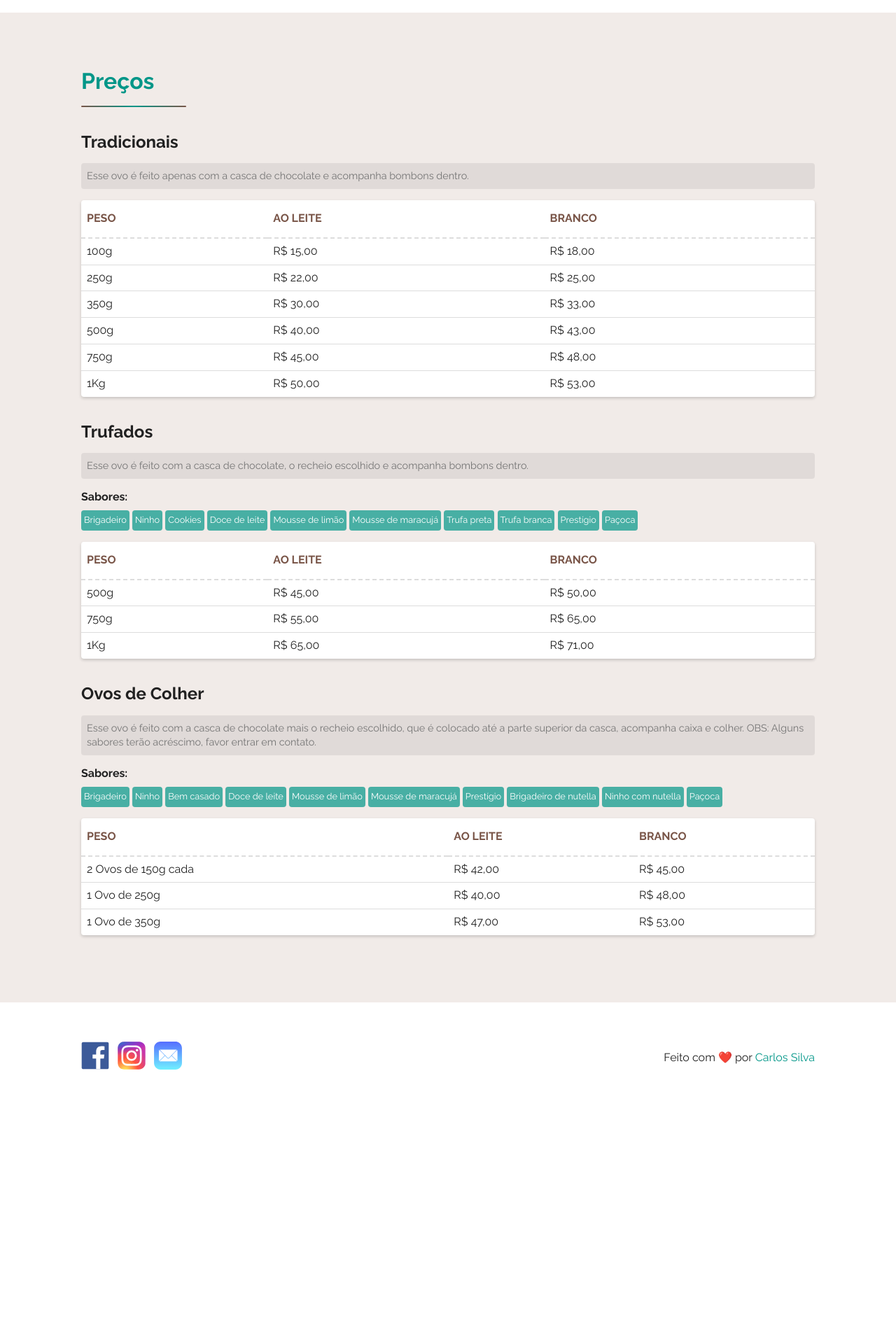
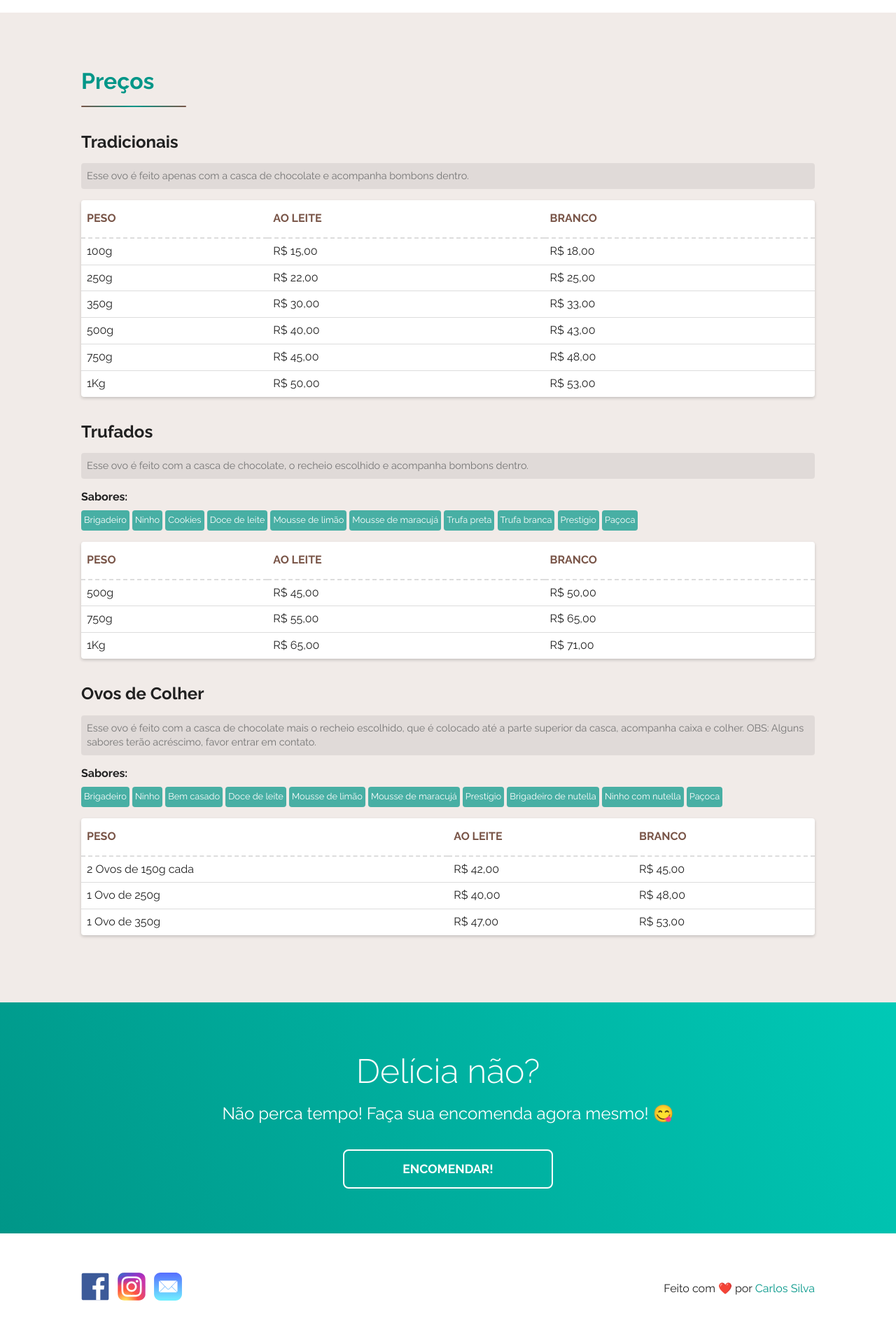
Before and after one commit to csilva2810/juju-cacau, a Jekyll site: the page built from index.html, in a window 1280 px wide. Shown: the part 1409-3329 px from the top of the page at 70% size. Built offline with Jekyll 4.4.1, drawn with Linux system fonts in a browser that asks for light colours; before the commit the page ends 2999 px from its top, so only the background shows below that.

Commit message:
Adds contact section

```diff
--- /dev/null
+++ b/_includes/contact.html
@@ -0,0 +1,12 @@
+<section class="Contact Section Section--accent">
+  <div class="Container">
+    <h1 class="Contact__title">Delícia não?</h1>
+    <p class="Contact__description">
+      Não perca tempo! Faça sua encomenda agora mesmo!
+      <span aria-hidden="true">😋</span>
+    </p>
+    <a id="contact-button" class="Contact__button" href="mailto:juuevellyn14@gmail.com">
+      Encomendar!
+    </a>
+  </div>
+</section>
--- a/_includes/eggs.html
+++ b/_includes/eggs.html
@@ -1,3 +1,5 @@
+<section class="Section">
+  <div class="Container">
     <h1 class="Title">Ovos</h1>
     <div class="Grid">
       {% for egg in site.data.eggs %}
@@ -10,3 +12,5 @@
         </div>
       {% endfor %}
     </div>
+  </div>
+</section>
--- /dev/null
+++ b/_includes/ga.events.html
@@ -0,0 +1,15 @@
+<script>
+  (function () {
+    var contactButton = document.getElementById('contact-button');
+
+    if (contactButton) {
+      contactButton.addEventListener('click', function () {
+        gtag('event', 'click', {
+          event_category: 'Action',
+          event_label: 'encomendar',
+          value: ''
+        });
+      });
+    }
+  })();
+</script>
--- a/_includes/prices.html
+++ b/_includes/prices.html
@@ -1,3 +1,5 @@
+<section class="Section Section--alternative">
+  <div class="Container">
     <h1 class="Title">Preços</h1>
 
     {% for item in site.data.prices %}
@@ -34,3 +36,5 @@
         </table>
       </div>
     {% endfor %}
+  </div>
+</section>
--- a/_layouts/default.html
+++ b/_layouts/default.html
@@ -18,6 +18,10 @@
 
 <body>
   {{ content }}
+
+  {% if jekyll.environment == "production" %}
+    {% include ga.events.html %}
+  {% endif %}
 </body>
 
 </html>
--- a/_sass/main.scss
+++ b/_sass/main.scss
@@ -64,6 +64,11 @@
     background-color: $primary-color-light;
   }
 
+  &--accent {
+    background-image:
+      linear-gradient(60deg, $accent-color, lighten($accent-color, 10%));
+  }
+
   @media screen and (max-width: $mobile-large) {
     padding: $space 0 $space-4;
   }
@@ -92,11 +97,11 @@
     padding: 0 $space-2;
     margin-bottom: $space-4;
 
-    @media screen and (min-width: $tablet) {
+    @media screen and (min-width: $mobile-large) {
       flex: 1 1 50%;
     }
 
-    @media screen and (min-width: $laptop) {
+    @media screen and (min-width: $tablet) {
       flex: 1 1 33.3333%;
     }
   }
@@ -241,3 +246,42 @@
     text-align: right;
   }
 }
+
+.Contact {
+  display: block;
+  min-height: 300px;
+  text-align: center;
+  color: white;
+
+  &__title {
+    margin: $space-5 auto;
+    font-weight: 300;
+    font-size: 3rem;
+  }
+
+  &__description {
+    margin: $space-5 auto;
+    font-size: 1.5rem;
+  }
+
+  &__button {
+    display: block;
+    margin: $space auto;
+    padding: $space-2;
+    max-width: 300px;
+    border: 2px solid currentColor;
+    color: currentColor;
+    text-decoration: none;
+    text-transform: uppercase;
+    font-weight: bold;
+    font-size: 1.1rem;
+    border-radius: $border-radius * 2;
+    -webkit-tap-highlight-color: transparent;
+    transition: .2s;
+
+    &:hover,
+    &:focus {
+      background-color: rgba(255, 255, 255, 0.1);
+    }
+  }
+}
--- a/index.html
+++ b/index.html
@@ -5,17 +5,9 @@ title: Home
 {% include header.html %}
 
 <main>
-  <section class="Section">
-    <div class="Container">
-      {% include eggs.html %}
-    </div>
-  </section>
-
-  <section class="Section Section--alternative">
-    <div class="Container">
-      {% include prices.html %}
-    </div>
-  </section>
+  {% include eggs.html %}
+  {% include prices.html %}
+  {% include contact.html %}
 </main>
 
 {% include footer.html %}
```
Lines whose indentation alone changed are shown as unchanged.
